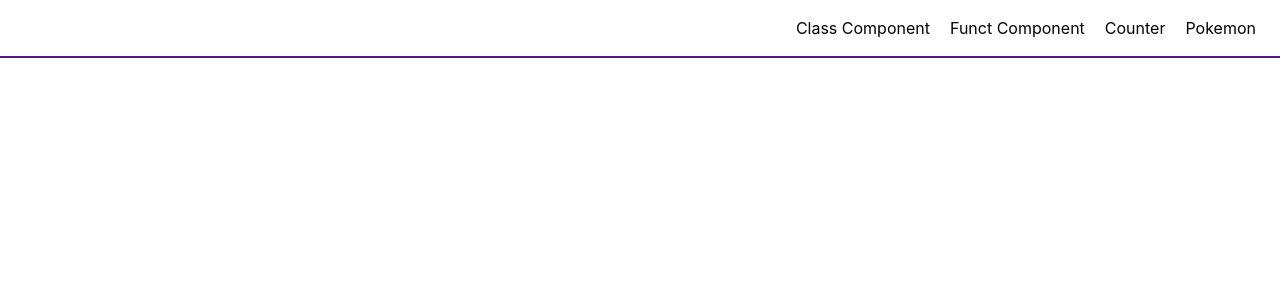
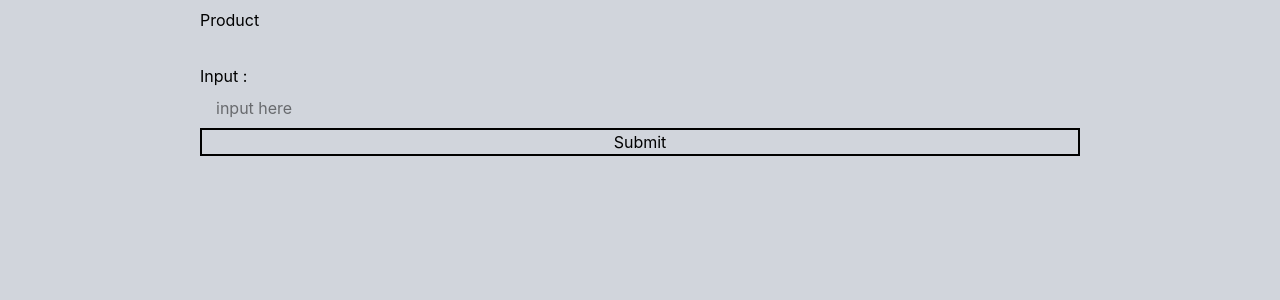
Before and after one commit to fatawaimamalmuftin/koda-b9-react, a React (Vite) app: page / in a window 1280 px wide. Shown: the top 300 px of the page. Built offline with nearby package versions, Linux system fonts and the light colour scheme.

Commit message:
feat: liftState form task

```diff
--- a/src/App.jsx
+++ b/src/App.jsx
@@ -3,16 +3,18 @@
 // import Counter from "./pages/Counter"
 // import FuncComp from "./pages/FuncComp"
 // import FetchPokemon from "./pages/FetchPokemon"
-import Navbar from "./components/Navbar"
+// import Navbar from "./components/Navbar"
+import LiftingState from "./pages/LiftingState"
 
 export default function App() {
   return (
     <>
-    <Navbar/>
+    {/* <Navbar/> */}
     {/* <ClassComp/>
     <FuncComp/>
     <Counter/>
     <FetchPokemon/> */}
+    <LiftingState/>
     </>
   )
 }
--- /dev/null
+++ b/src/components/Form.jsx
@@ -0,0 +1,33 @@
+import { useState } from "react"
+
+export default function Form({input}) {
+    const [colinput,setColinput] = useState('')
+
+    function handleSubmit(e) {
+        e.preventDefault()
+        input((p)=>{
+            const newProduct = [...p,colinput]
+            return newProduct
+        })
+        setColinput('')
+    }
+
+  return (
+    <form
+        className="flex flex-col"
+        onSubmit={handleSubmit}>
+            <label htmlFor="product">Input :</label>
+            <input
+            type="text"
+            placeholder="input here"
+            name="product"
+            value={colinput}
+            onChange={(e)=>{setColinput(e.target.value)}}
+            className="focus:outline-none px-4 py-2"/>
+            <button
+            type="submit"
+            className="border-2 text-black hover:text-green-500"
+            >Submit</button>
+    </form>
+  )
+}
--- /dev/null
+++ b/src/components/Tabel.jsx
@@ -0,0 +1,12 @@
+export default function Tabel({show}) {
+  return (
+    <ul>
+        {/* {product} */}
+        {show.map((value,i)=>{
+            return(
+                <li key={i}>{value}</li>
+            )
+        })}
+    </ul>
+  )
+}
--- /dev/null
+++ b/src/pages/LiftingState.jsx
@@ -0,0 +1,19 @@
+import { useState, useEffect } from "react"
+import Form from "../components/Form"
+import Tabel from "../components/Tabel"
+
+export default function LiftingState() {
+    const [product,setProduct] = useState([])
+    useEffect(()=>{
+        console.log("product updated")
+    },[product])
+    // console.log(product)
+
+    return (
+    <main className="bg-gray-300 py-2 px-50 w-screen h-screen flex flex-col gap-4">
+        <h1>Product</h1>
+        <Tabel show={product}/>
+        <Form input={setProduct}/>
+    </main>
+    )
+}
```
